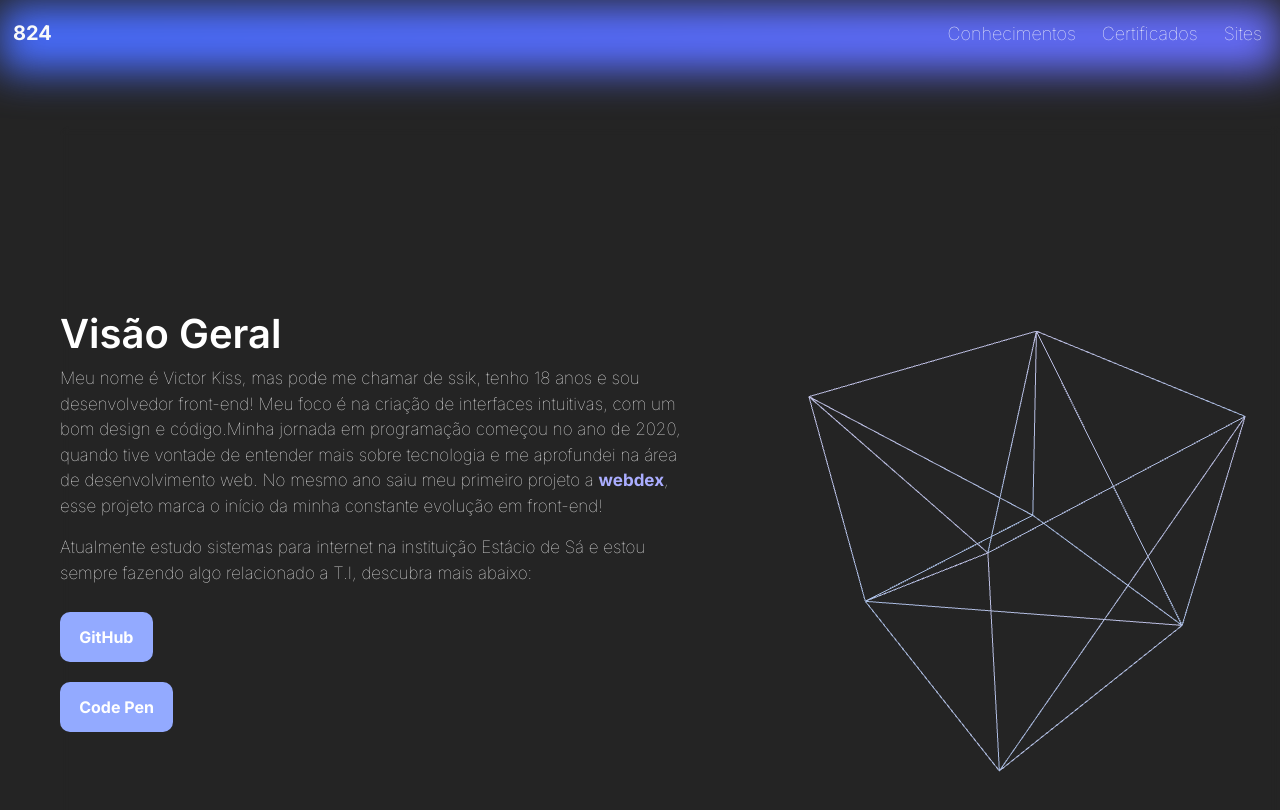
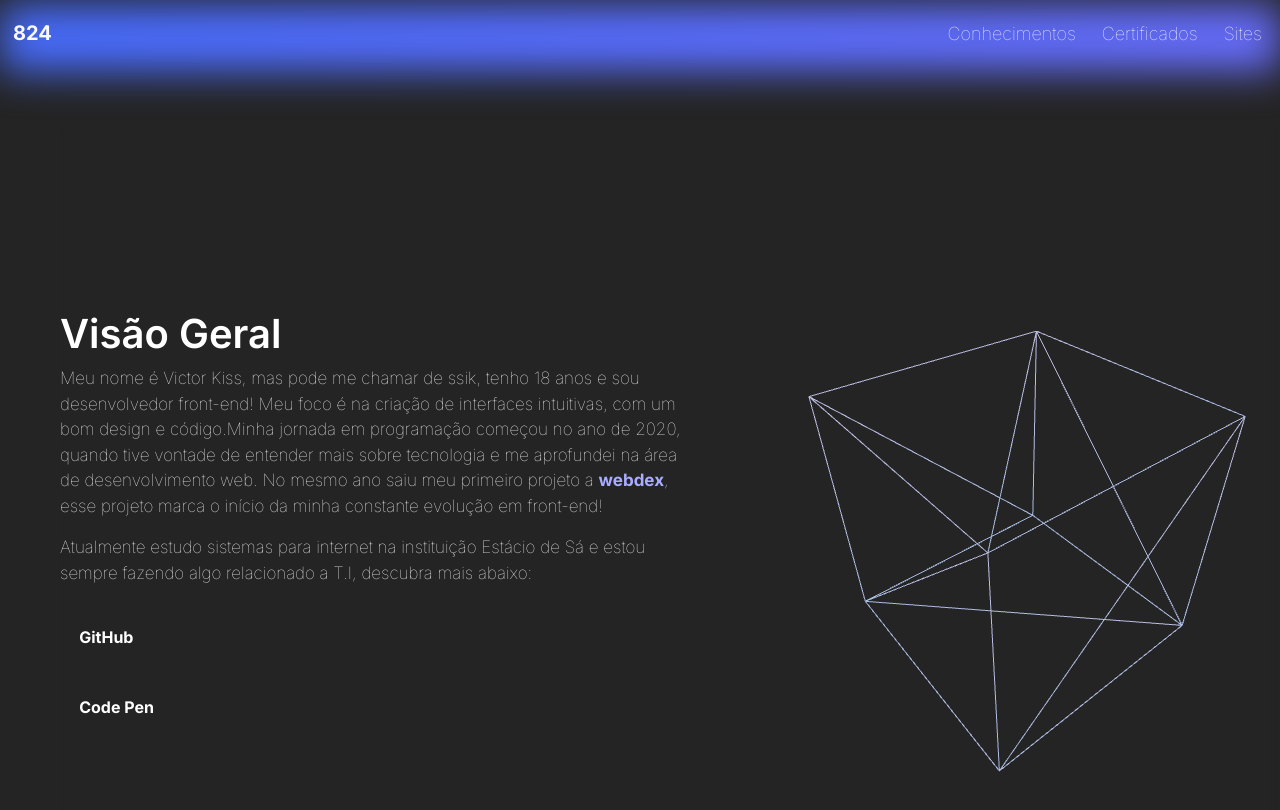
Before and after one commit to victor-kiss/ssik824, a Next.js app: page / in a window 1280 px wide. Shown: the top 810 px of the page. Built offline with nearby package versions, Linux system fonts and the light colour scheme.

Commit message:
Update page.tsx

```diff
--- a/src/app/page.tsx
+++ b/src/app/page.tsx
@@ -13,7 +13,7 @@ const LinkButton = styled.a`
   text-decoration:none;
   border-radius:10px;
   padding:0.8rem 1.2rem;
-  background:#93aaff;
+  background:##5f81ff;
   display:block;
   margin:10px 0;
   font-weight:bold;
```
